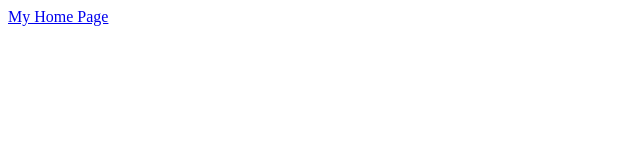
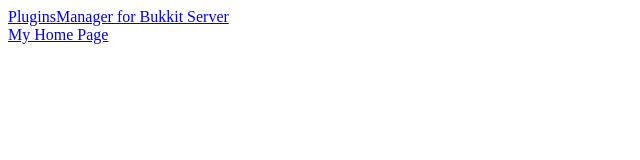
Before and after one commit to fawong/fawong.github.com, a plain HTML site: page index.html in a window 1280 px wide. Shown: the whole page, without its empty margins (0-640 px from the left). Drawn offline with Linux system fonts and the light colour scheme.

Commit message:
updated index.html

```diff
--- a/index.html
+++ b/index.html
@@ -5,6 +5,8 @@
 <title>FAWONG GitHub Home Page</title>
 </head>
 <body>
+<a href="PluginsManager">PluginsManager for Bukkit Server</a>
+<br />
 <a href="http://fawong.com">My Home Page</a>
 </body>
 </html>
```
